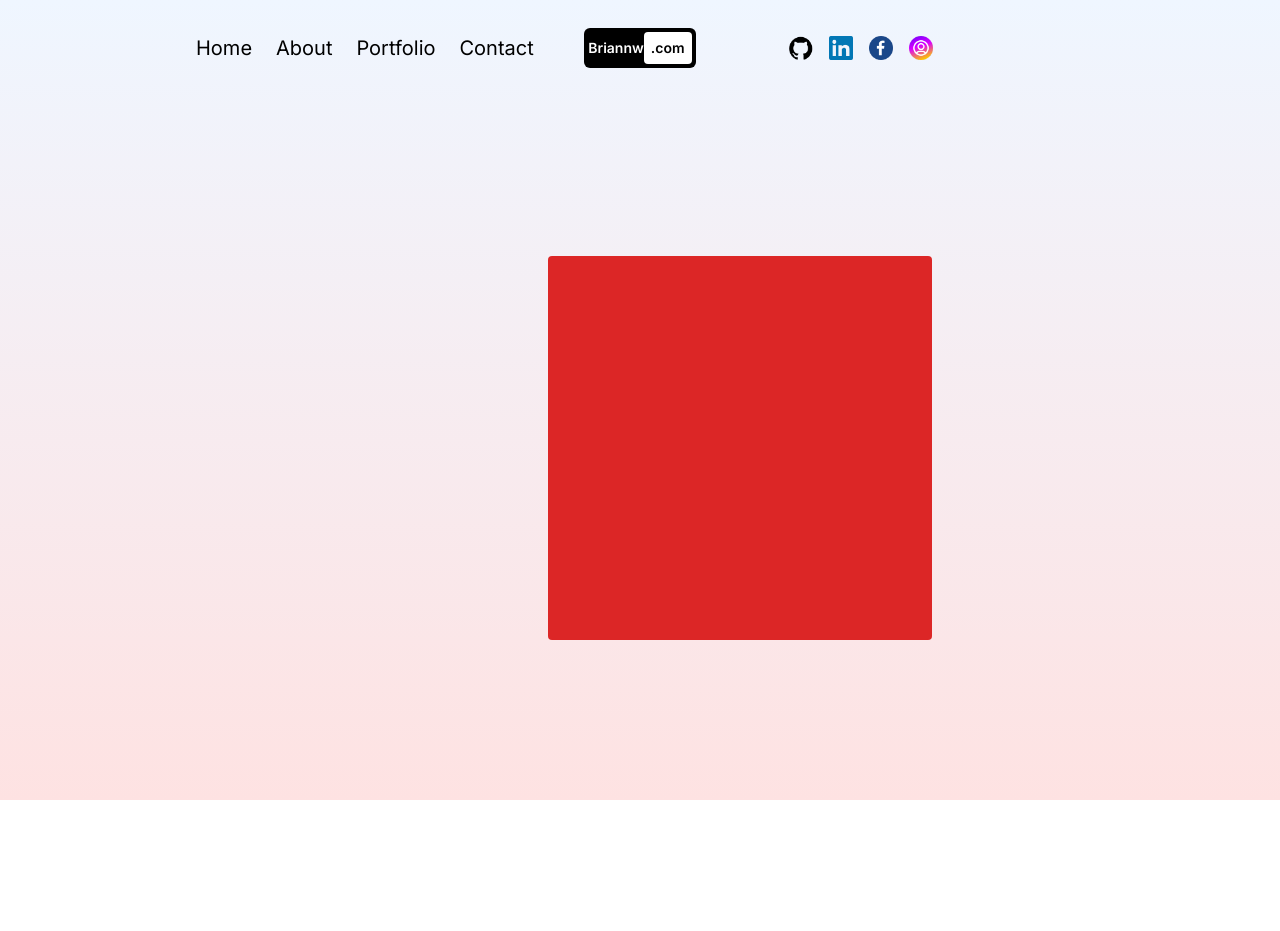
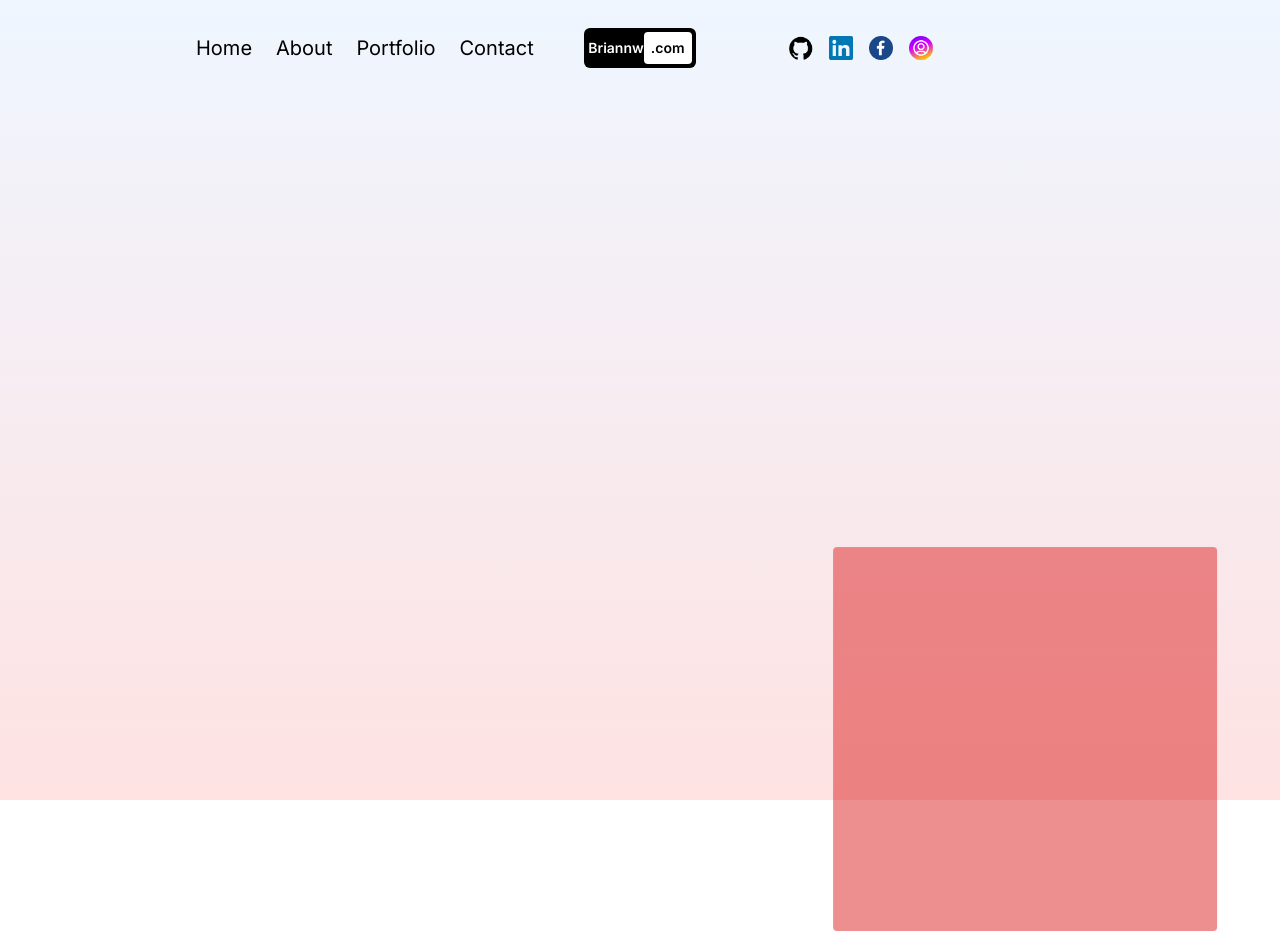
Before and after one commit to BrianNW/framer-portfolio01, a Next.js app: page /test-animation in a window 1280 px wide. Before the commit the page ends 800 px from the top, so only its background shows below. Built offline with nearby package versions, Linux system fonts and the light colour scheme.

Commit message:
Add variant animations

```diff
--- a/src/app/test-animation/page.js
+++ b/src/app/test-animation/page.js
@@ -4,11 +4,23 @@ import React from 'react'
 import {motion} from 'framer-motion'
 
 const TestPage = () => {
+
+  const variants = {
+    variant1: {
+      x: 400, y:300, opacity: 0.5
+    },
+    variant2: {
+      x: 100, y:-300, opacity: 0.5
+    }
+  }
+
   return (
     <div className="h-full flex items-center justify-center">
      <motion.div className="h-96 w-96 bg-red-600 rounded"
      initial={{x:-100}}
-     animate={{x:100}}>
+     variants={variants}
+     animate="variant1"
+     transition={{delay:2, duration: 4}}>
 
      </motion.div>
     </div>
```
